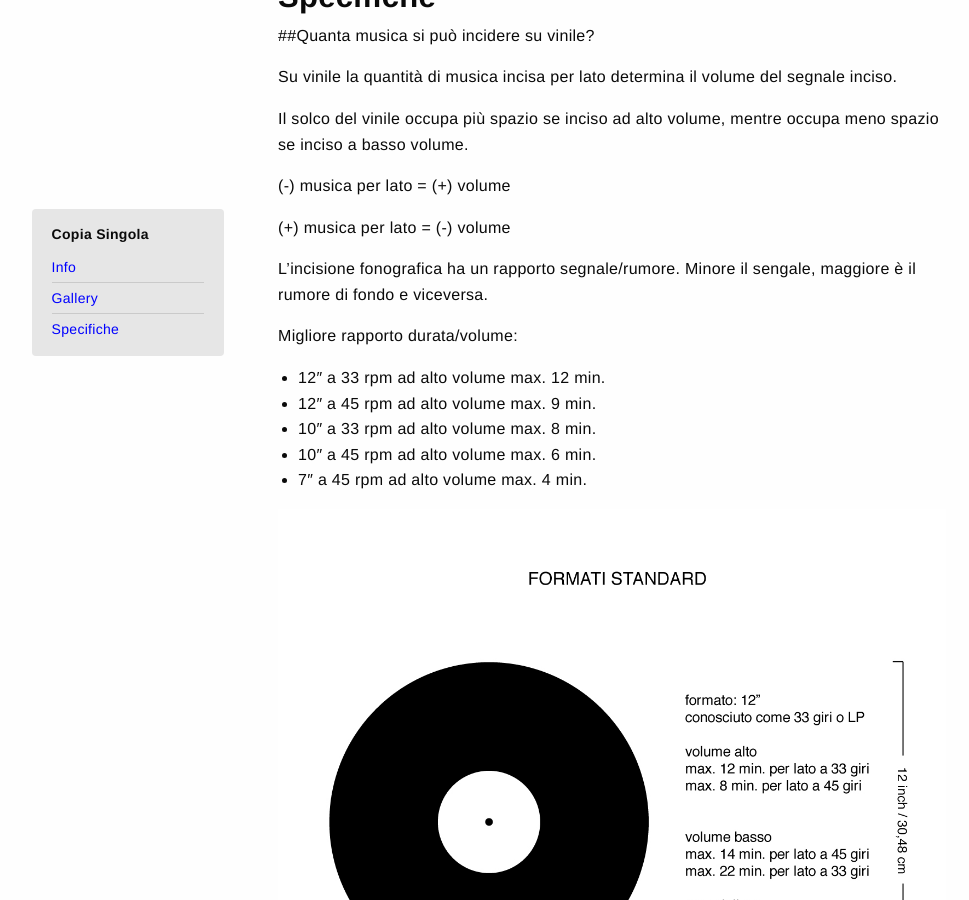
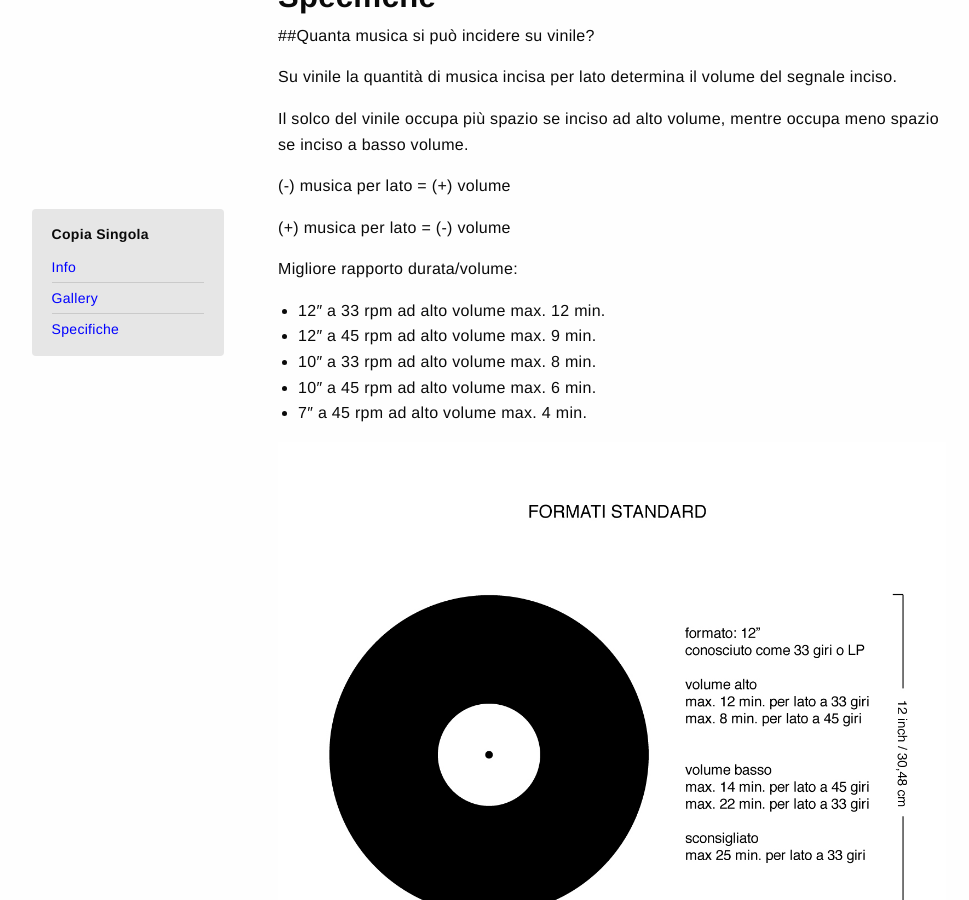
Before and after one commit to Vinilificio/Vinilificio.github.io, a Jekyll site: the page built from _pages/single-copy.md, in a window 1280 px wide and 900 px high, scrolled down 513 px. Shown: the whole window, without its empty margins (28-997 px from the left). Built offline with Jekyll 4.4.1, drawn with Linux system fonts in a browser that asks for light colours.

Commit message:
Update single-copy.md

```diff
--- a/_pages/single-copy.md
+++ b/_pages/single-copy.md
@@ -27,12 +27,9 @@ Su vinile la quantità di musica incisa per lato determina il volume del segnale
 
 Il solco del vinile occupa più spazio se inciso ad alto volume, mentre occupa meno spazio se inciso a basso volume.
 
-
 (-) musica per lato = (+) volume
 
 (+) musica per lato = (-) volume
-
-L'incisione fonografica ha un rapporto segnale/rumore. Minore il sengale, maggiore è il rumore di fondo e viceversa.
 
 Migliore rapporto durata/volume:
 * 12″ a 33 rpm ad alto volume max. 12 min.
```
